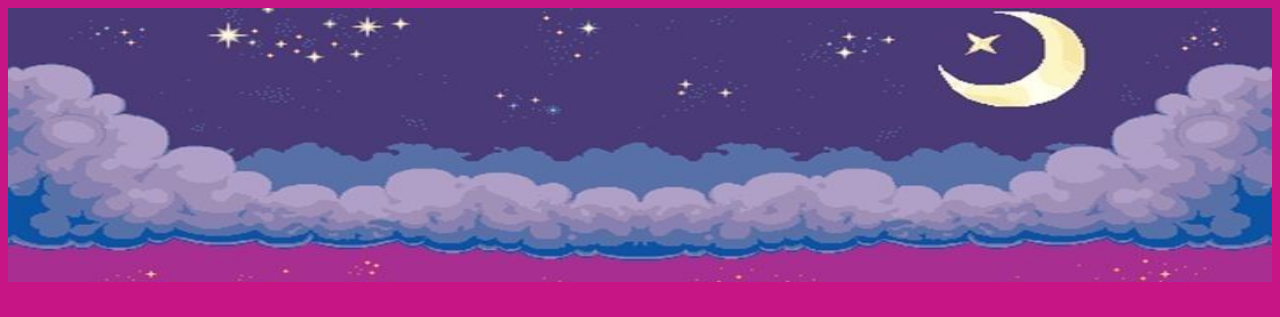
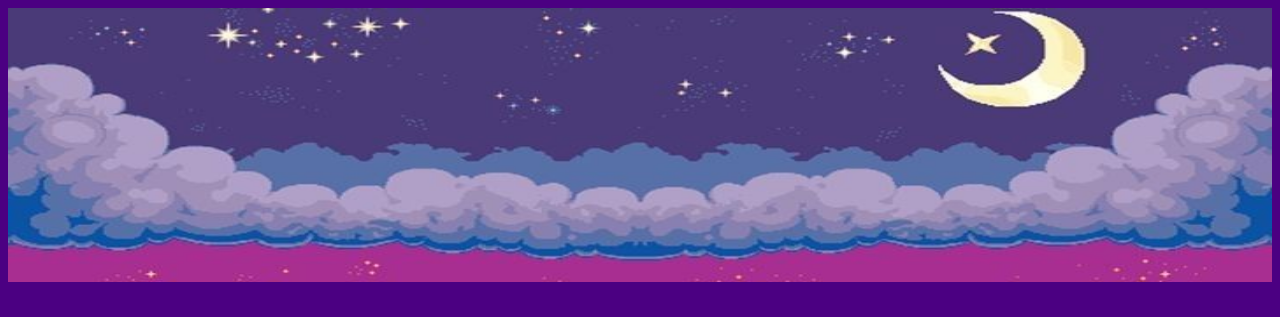
Before and after one commit to DnxNoob/sitedeclara-oes, a plain HTML site: page index.html in a window 1280 px wide. Shown: the top 317 px of the page. Drawn offline with Linux system fonts and the light colour scheme.

Commit message:
Update index.html

```diff
--- a/index.html
+++ b/index.html
@@ -20,7 +20,7 @@
 
        </head>
 
-       <body STYLE="background-color:#C71585;">
+       <body STYLE="background-color:#4B0082;">
        </body>
 
 </html>
```
